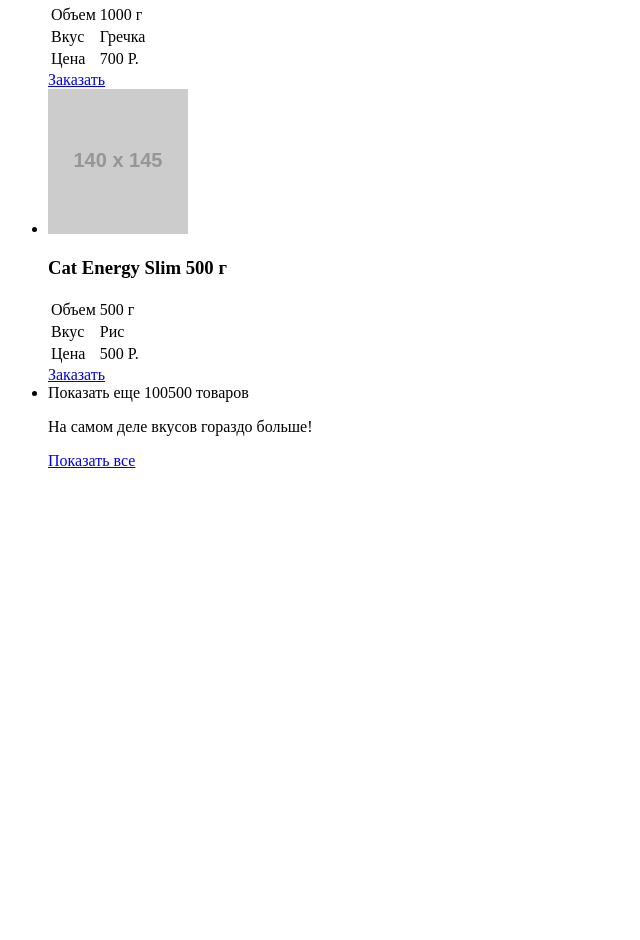
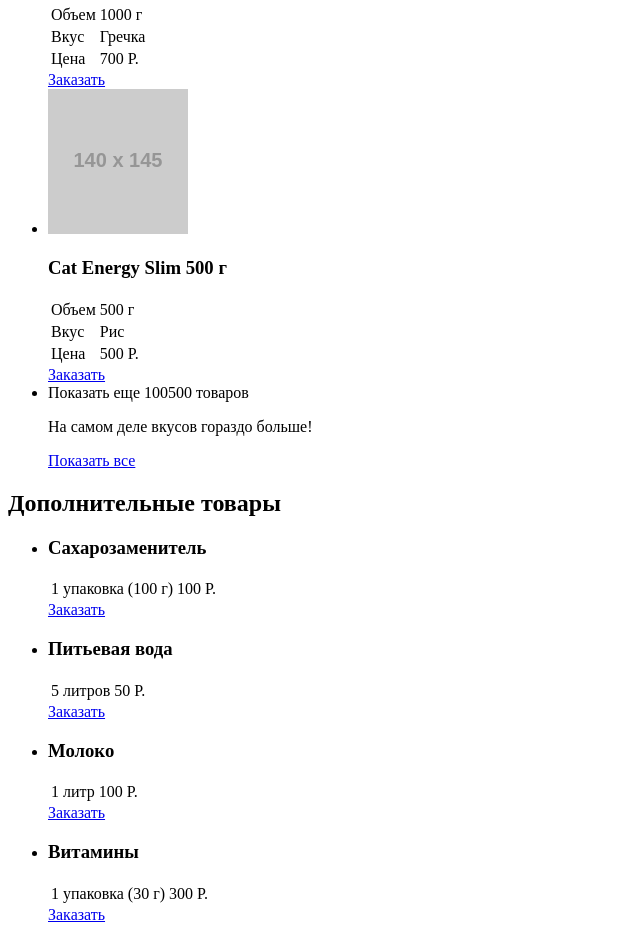
Before and after one commit to markartstyle/cat-energy-shop, a plain HTML site: page sourse/catalog.html in a window 1280 px wide. Shown: the part 1945-2885 px from the top of the page, without its empty margins (0-640 px from the left). Before the commit the page ends 2431 px from the top, so only its background shows below. Drawn offline with Linux system fonts and the light colour scheme; placeholder pictures from the web are drawn by us.

Commit message:
Added additional goods section

```diff
--- a/sourse/catalog.html
+++ b/sourse/catalog.html
@@ -191,6 +191,54 @@
                 </li>
             </ul>
         </section>
+        <section class="additional-goods">
+            <header class="additional-goods__header">
+                <h2 class="additional-goods__title">Дополнительные товары</h2>
+            </header>
+            <ul class="additional-goods__list">
+                <li class="additional-goods__item">
+                    <h3 class="additional-goods__heading">Сахарозаменитель</h3>
+                    <table class="additional-goods__table">
+                        <tr>
+                            <td class="additional-goods__field">1 упаковка (100 г)</td>
+                            <td class="additional-goods__value">100 Р.</td>
+                        </tr>
+                    </table>
+                    <a class="button product-list__button additional-goods__button" href="./form.html">Заказать</a>
+                </li>
+                <li class="additional-goods__item">
+                    <h3 class="additional-goods__heading">Питьевая вода</h3>
+                    <table class="additional-goods__table">
+                        <tr>
+                            <td class="additional-goods__field">5 литров</td>
+                            <td class="additional-goods__value">50 Р.</td>
+                        </tr>
+                    </table>
+                    <a class="button product-list__button additional-goods__button" href="./form.html">Заказать</a>
+                </li>
+                <li class="additional-goods__item">
+                    <h3 class="additional-goods__heading">Молоко</h3>
+                    <table class="additional-goods__table">
+                        <tr>
+                            <td class="additional-goods__field">1 литр</td>
+                            <td class="additional-goods__value">100 Р.</td>
+                        </tr>
+                    </table>
+                    <a class="button product-list__button additional-goods__button" href="./form.html">Заказать</a>
+                </li>
+                <li class="additional-goods__item">
+                    <h3 class="additional-goods__heading">Витамины</h3>
+                    <table class="additional-goods__table">
+                        <tr>
+                            <td class="additional-goods__field">1 упаковка (30 г)</td>
+                            <td class="additional-goods__value">300 Р.</td>
+                        </tr>
+                    </table>
+                    <a class="button product-list__button additional-goods__button" href="./form.html">Заказать</a>
+                </li>
+
+            </ul>
+        </section>
     </main>
 </body>
 </html>
```
